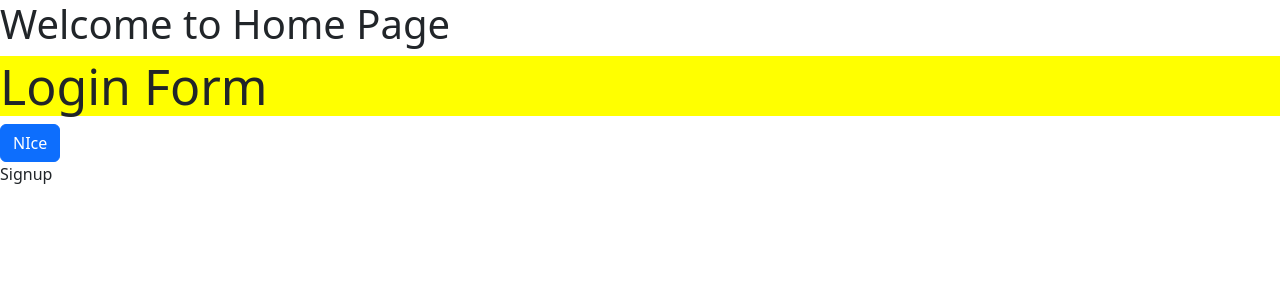
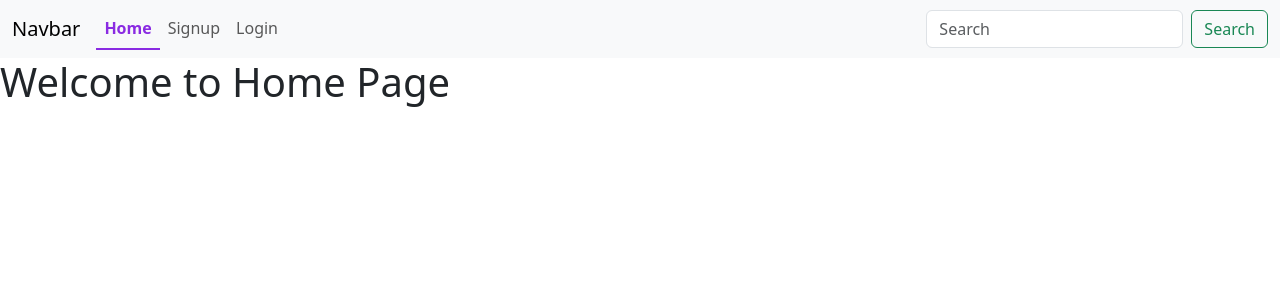
Before and after one commit to digipodium/2023-NOV-MERN-MTWF-330, a React (Vite) app in the folder Section 2/frontend/: page / in a window 1280 px wide. Shown: the top 300 px of the page. Built offline with nearby package versions, Linux system fonts and the light colour scheme.

Commit message:
routing and navigation

```diff
--- a/Section 2/frontend/package.json
+++ b/Section 2/frontend/package.json
@@ -11,7 +11,8 @@
   },
   "dependencies": {
     "react": "^18.2.0",
-    "react-dom": "^18.2.0"
+    "react-dom": "^18.2.0",
+    "react-router-dom": "^6.20.1"
   },
   "devDependencies": {
     "@types/react": "^18.2.15",
--- a/Section 2/frontend/src/App.css
+++ b/Section 2/frontend/src/App.css
@@ -1,3 +1,9 @@
 button{
   padding: 20px;
 }
+
+.nav-item .active{
+  font-weight: bold;
+  border-bottom: 2px solid blueviolet;
+  color: blueviolet !important;
+}
--- a/Section 2/frontend/src/App.jsx
+++ b/Section 2/frontend/src/App.jsx
@@ -3,14 +3,29 @@
 import Home from './components/Home';
 import Login from './components/Login';
 import Signup from './components/Signup';
+import { BrowserRouter, Link, Route, Routes } from 'react-router-dom';
+import Contact from './components/Contact';
+import Navbar from './components/Navbar';
 
 const App = () => {
 
   return (
     <div>
-      <Home />
-      <Login />
-      <Signup />
+      <BrowserRouter>
+
+        {/* <Link to="/">Home</Link>
+        <Link to="/login">Login</Link>
+        <Link to="/signup">Signup</Link> */}
+
+        <Navbar />
+
+        <Routes>
+            <Route path='/' element={ <Home /> } />
+            <Route path='login' element={ <Login /> } />
+            <Route path='signup' element={ <Signup /> } />
+            <Route path='contact' element={ <Contact /> } />
+        </Routes>
+      </BrowserRouter>
     </div>
   )
 }
--- /dev/null
+++ b/Section 2/frontend/src/components/Contact.jsx
@@ -0,0 +1,11 @@
+import React from 'react'
+
+const Contact = () => {
+  return (
+    <div>
+        <h1>Contact Page</h1>
+    </div>
+  )
+}
+
+export default Contact
--- /dev/null
+++ b/Section 2/frontend/src/components/Navbar.jsx
@@ -0,0 +1,59 @@
+import React from 'react'
+import { Link, NavLink } from 'react-router-dom'
+
+const Navbar = () => {
+    return (
+        <nav className="navbar navbar-expand-lg bg-body-tertiary">
+            <div className="container-fluid">
+                <a className="navbar-brand" href="#">
+                    Navbar
+                </a>
+                <button
+                    className="navbar-toggler"
+                    type="button"
+                    data-bs-toggle="collapse"
+                    data-bs-target="#navbarSupportedContent"
+                    aria-controls="navbarSupportedContent"
+                    aria-expanded="false"
+                    aria-label="Toggle navigation"
+                >
+                    <span className="navbar-toggler-icon" />
+                </button>
+                <div className="collapse navbar-collapse" id="navbarSupportedContent">
+                    <ul className="navbar-nav me-auto mb-2 mb-lg-0">
+                        <li className="nav-item">
+                            <NavLink className="nav-link" to="/">
+                                Home
+                            </NavLink>
+                        </li>
+                        <li className="nav-item">
+                            <NavLink className="nav-link" to="/signup">
+                                Signup
+                            </NavLink>
+                        </li>
+
+                        <li className="nav-item">
+                            <NavLink className="nav-link" to="/login">
+                                Login
+                            </NavLink>
+                        </li>
+                    </ul>
+                    <form className="d-flex" role="search">
+                        <input
+                            className="form-control me-2"
+                            type="search"
+                            placeholder="Search"
+                            aria-label="Search"
+                        />
+                        <button className="btn btn-outline-success" type="submit">
+                            Search
+                        </button>
+                    </form>
+                </div>
+            </div>
+        </nav>
+
+    )
+}
+
+export default Navbar
```
Also changed, not shown: 1 other file (tests, documents, lock files or other folders).
